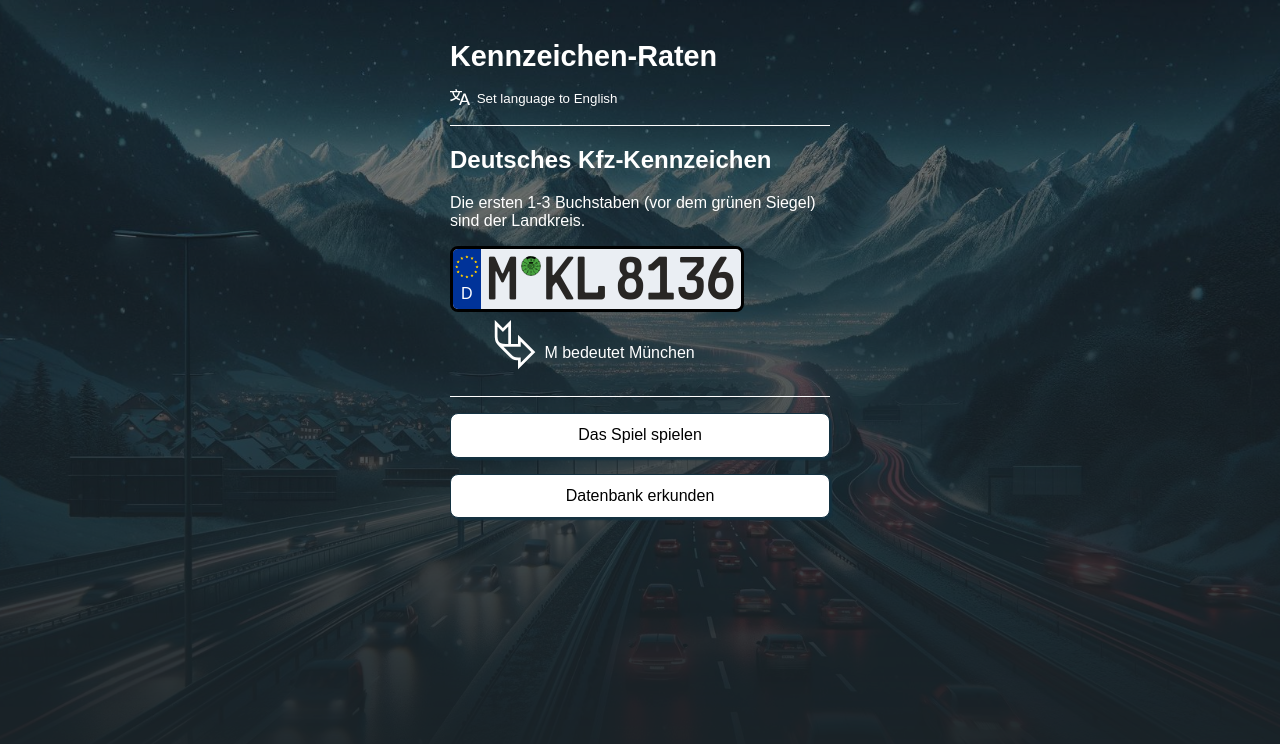
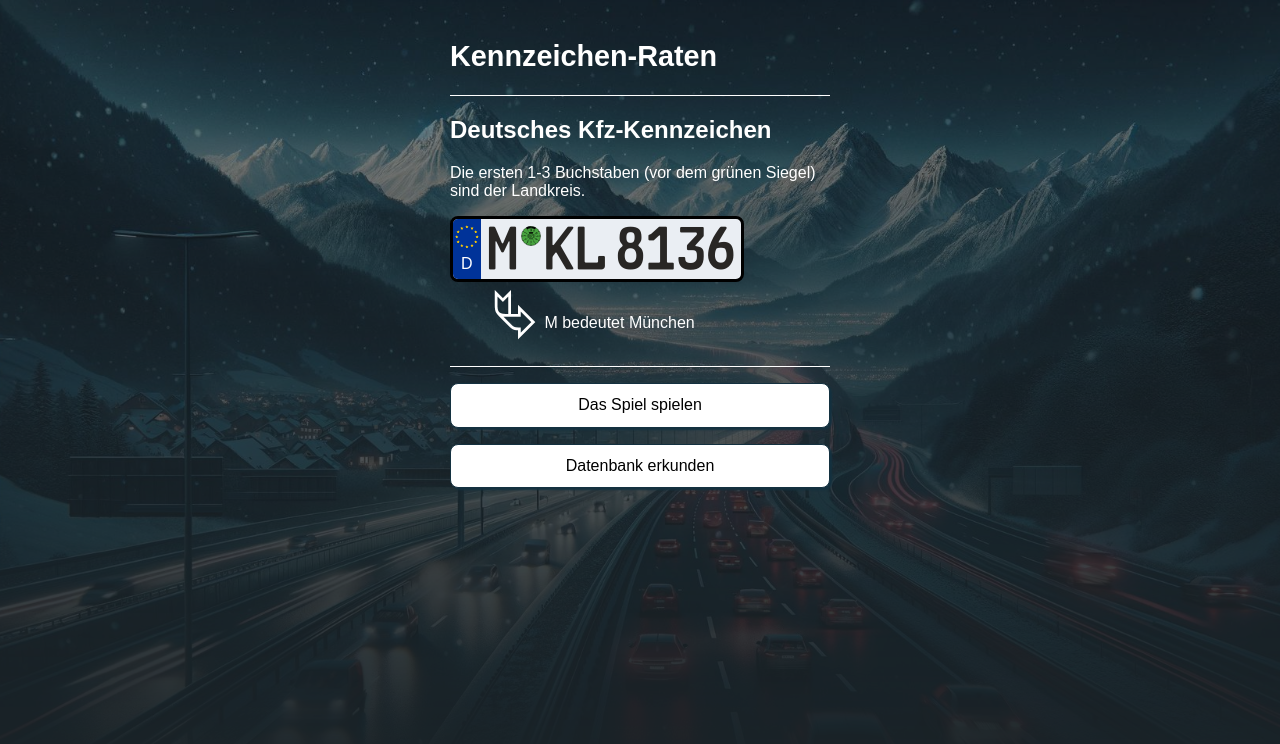
Before and after one commit to branneman/kennzeichen-raten, a React (Vite) app: page /#/ in a window 1280 px wide. Shown: the top 744 px of the page. Built offline with nearby package versions, Linux system fonts and the light colour scheme.

Commit message:
fix: Remove language switch

```diff
--- a/src/components/Header/index.jsx
+++ b/src/components/Header/index.jsx
@@ -1,23 +1,12 @@
 import { Link } from 'react-router-dom'
-
-import { useTranslation } from '../../hooks/translation'
 import './index.css'
 
 export default function Header() {
-  const { t, language, setLanguage } = useTranslation()
-  const otherLanguage = language === 'de' ? 'en' : 'de'
-
   return (
     <header className="header">
       <h1>
         <Link to={`/`}>Kennzeichen-Raten</Link>
       </h1>
-      <p
-        className="header__switchlanguage"
-        onClick={() => setLanguage(otherLanguage)}
-      >
-        {t('components.Header.switch-language')}
-      </p>
     </header>
   )
 }
```
